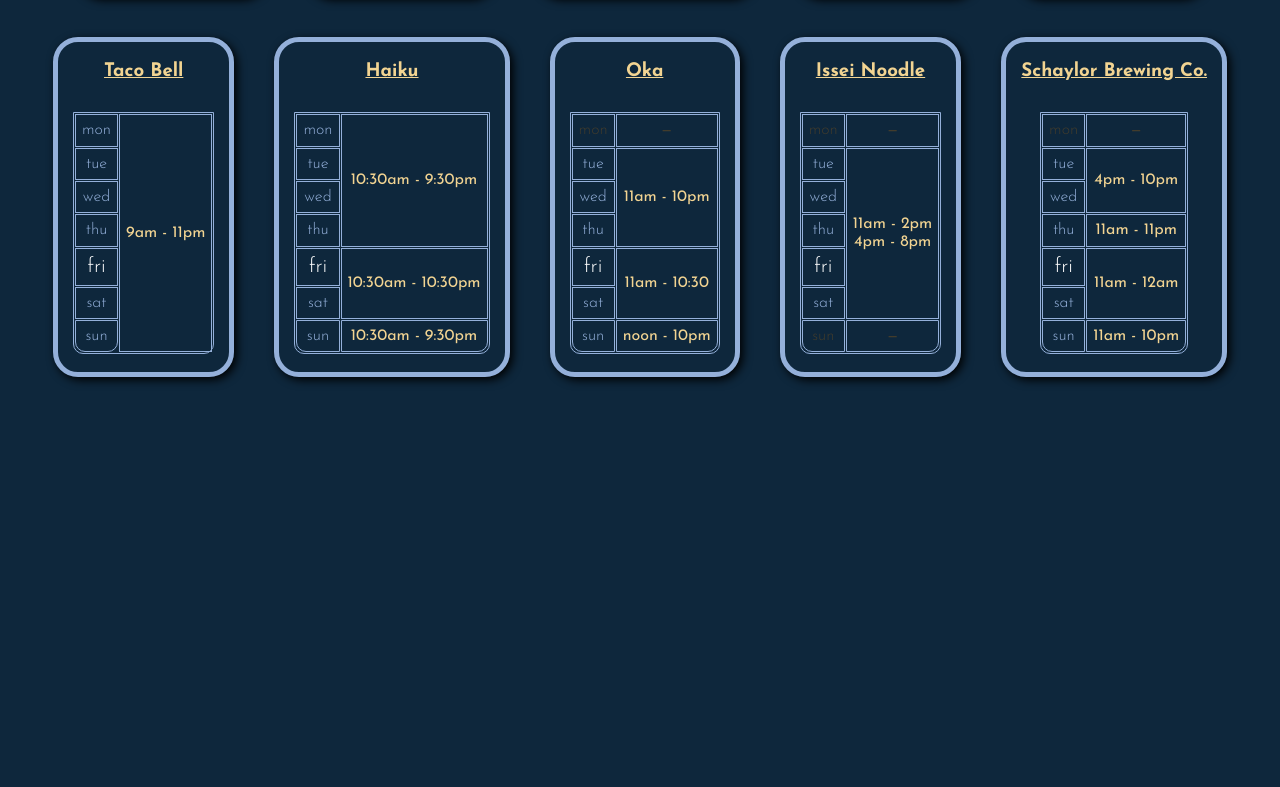
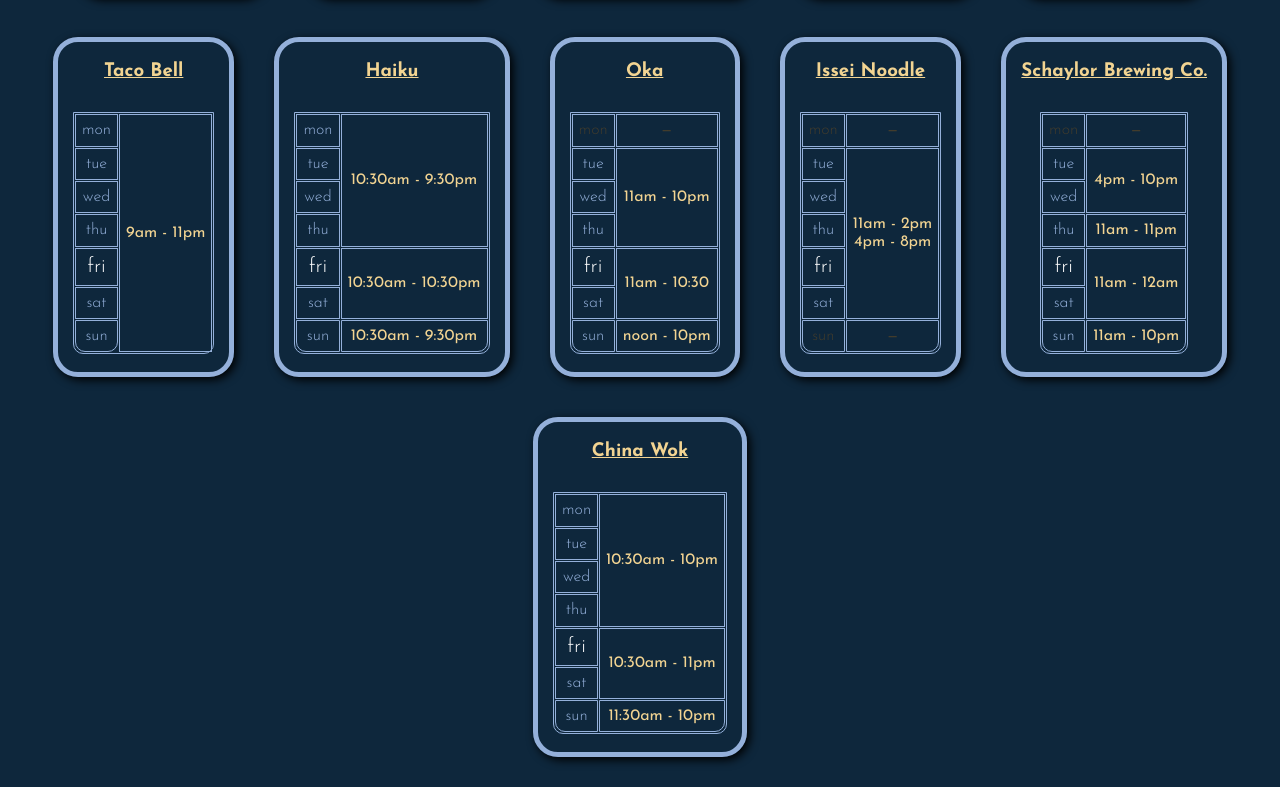
Before and after one commit to kiefer-dev/ReadingRestaurants, a plain HTML site: page index.html in a window 1280 px wide. Shown: the part 692-1479 px from the top of the page. Before the commit the page ends 1099 px from the top, so only its background shows below. Drawn offline with Linux system fonts and the light colour scheme.

Commit message:
add China Wok to list of restaurants

```diff
--- a/index.html
+++ b/index.html
@@ -50,6 +50,7 @@
 					<option value="oka">Oka</option>
 					<option value="issei">Issei</option>
 					<option value="schaylor">Schaylor Brewing Co.</option>
+					<option value="chinawok">China Wok</option>
 				</select>
 			</div>
 
@@ -377,6 +378,37 @@
 				</table>
 			</div>
 		</a>
+		<a id="chinawok" href="https://www.zmenu.com/china-wok-reading-online-menu/" target="_blank">
+			<div class="restaurantTile">
+				<h3>China Wok</h3>
+				<table>
+					<tr>
+						<td class="mon">mon</td>
+						<td rowspan="4">10:30am - 10pm</td>
+					</tr>
+					<tr>
+						<td class="tue">tue</td>
+					</tr>
+					<tr>
+						<td class="wed">wed</td>
+					</tr>
+					<tr>
+						<td class="thu">thu</td>
+					</tr>
+					<tr>
+						<td class="fri">fri</td>
+						<td rowspan="2">10:30am - 11pm</td>
+					</tr>
+					<tr>
+						<td class="sat">sat</td>
+					</tr>
+					<tr>
+						<td class="sun">sun</td>
+						<td>11:30am - 10pm</td>
+					</tr>
+				</table>
+			</div>
+		</a>
 	</section>
 
 
```
